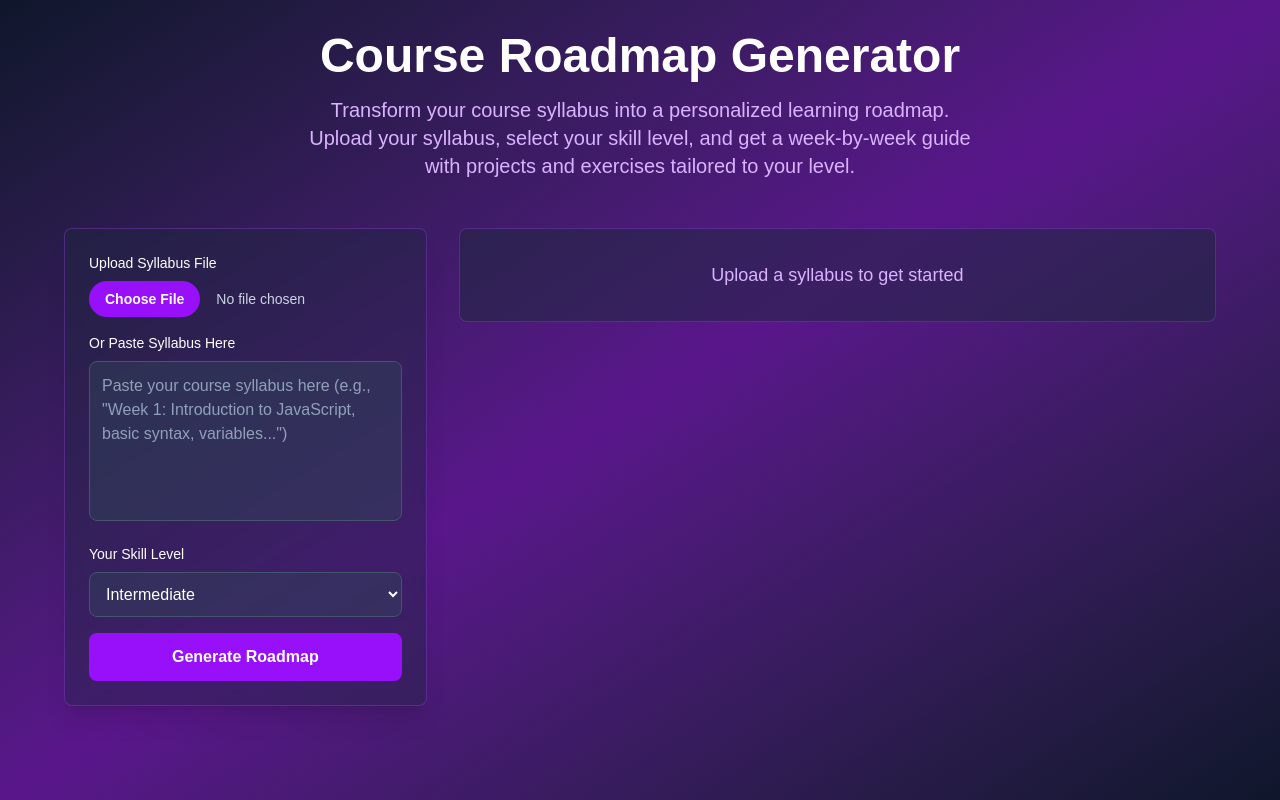
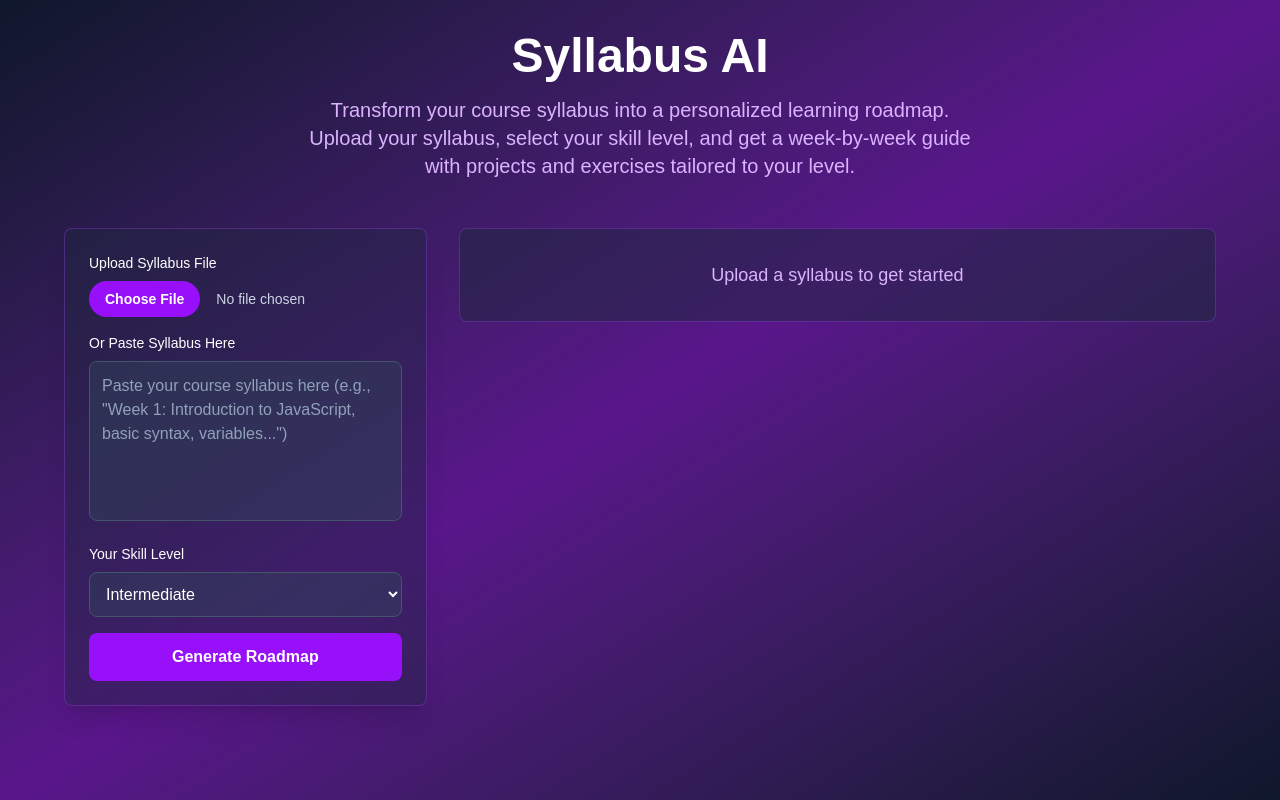
Before and after one commit to itsriffchan/syllaboost, a Next.js app: page / in a window 1280 px wide. Built offline with nearby package versions, Linux system fonts and the light colour scheme.

Commit message:
update header

```diff
--- a/app/page.tsx
+++ b/app/page.tsx
@@ -70,7 +70,7 @@ export default function Home() {
         {/* Header */}
         <div className='text-center mb-12'>
           <h1 className='text-5xl font-bold text-white mb-4'>
-            Course Roadmap Generator
+            Syllabus AI
           </h1>
           <p className='text-xl text-purple-300 max-w-2xl mx-auto'>
             Transform your course syllabus into a personalized learning roadmap.
```
